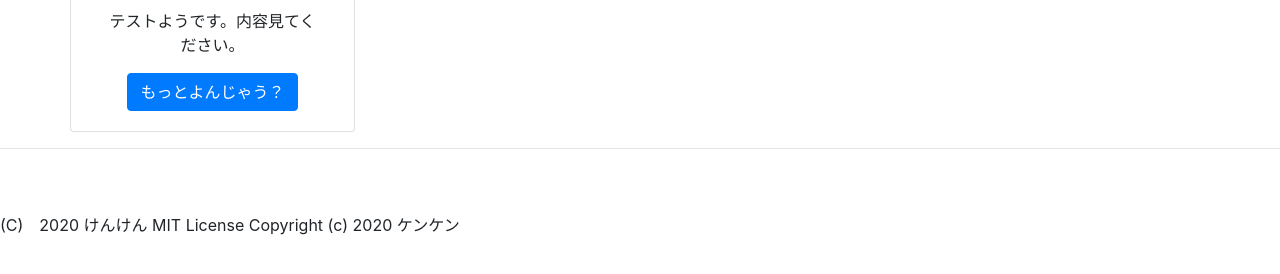
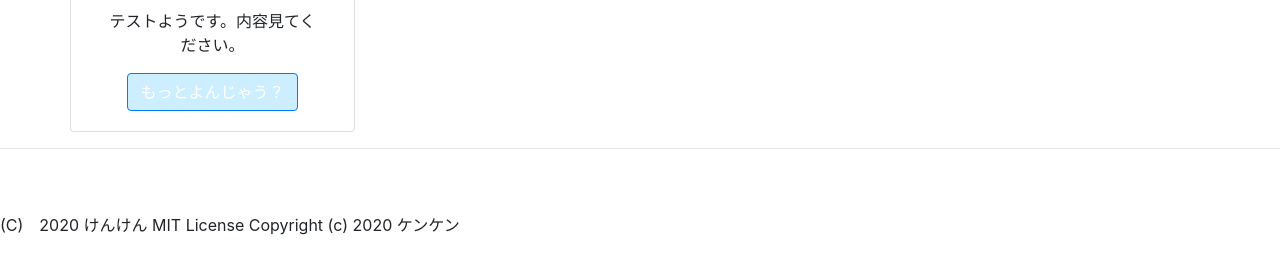
Before and after one commit to hakase-kenken/hakase-kenken.github.io, a plain HTML site: page blog.html in a window 1280 px wide. Shown: the part 358-632 px from the top of the page. Drawn offline with nearby package versions, Linux system fonts and the light colour scheme.

Commit message:
カラーの変更、 不要な空ファイルの削除

```diff
--- a/blog.html
+++ b/blog.html
@@ -39,7 +39,7 @@
                                 + ' <div class="card-body">'
                                 + '     <h5 class="card-title">'+blog[i].title+'</h5>'
                                 + '     <p class="card-text">'+blog[i].youyaku+'</p>'
-                                + '     <a href="#" class="btn btn-primary">もっとよんじゃう？</a>'
+                                + '     <a href="#" class="btn btn-primary my-color-3">もっとよんじゃう？</a>'
                                 + ' </div>'
                                 +'</div>'
                           $("div#blog-data-output").append(card);
```
Also changed, not shown: js/blogoutput.js (deleted).
